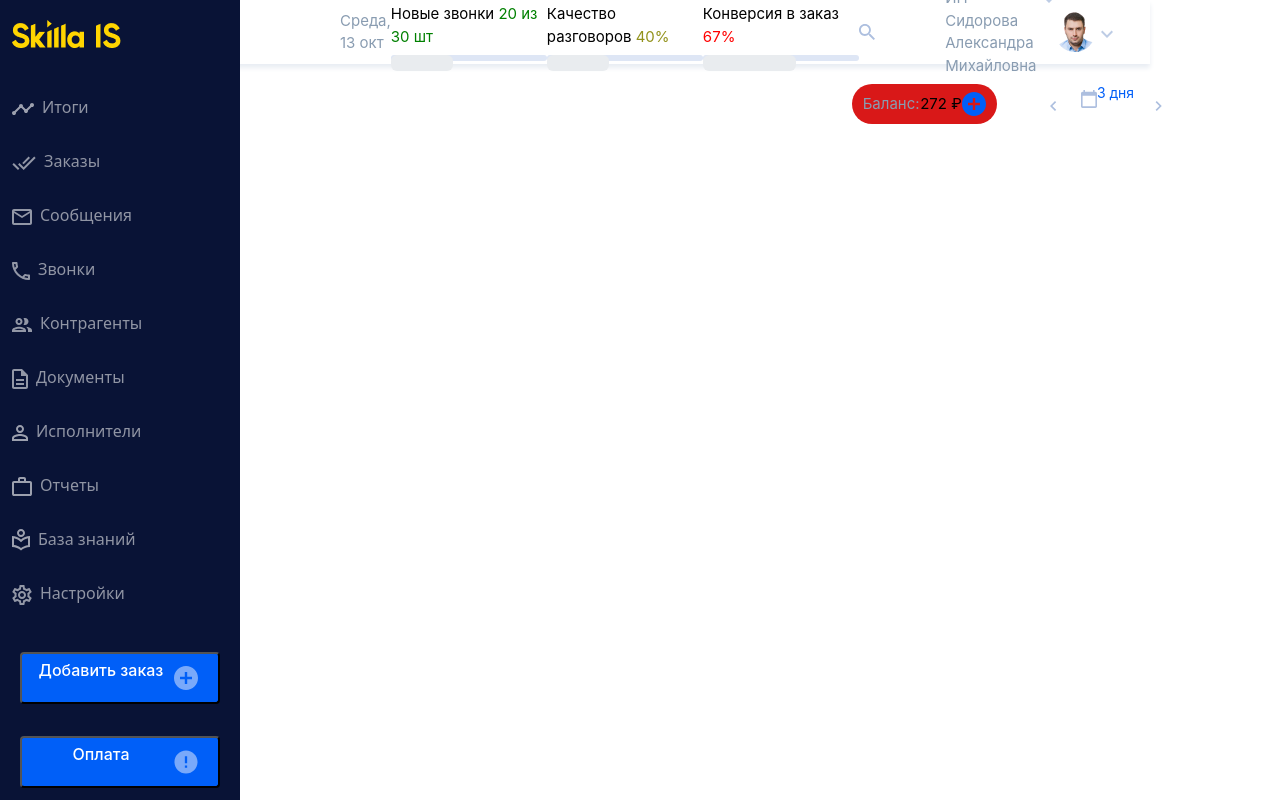
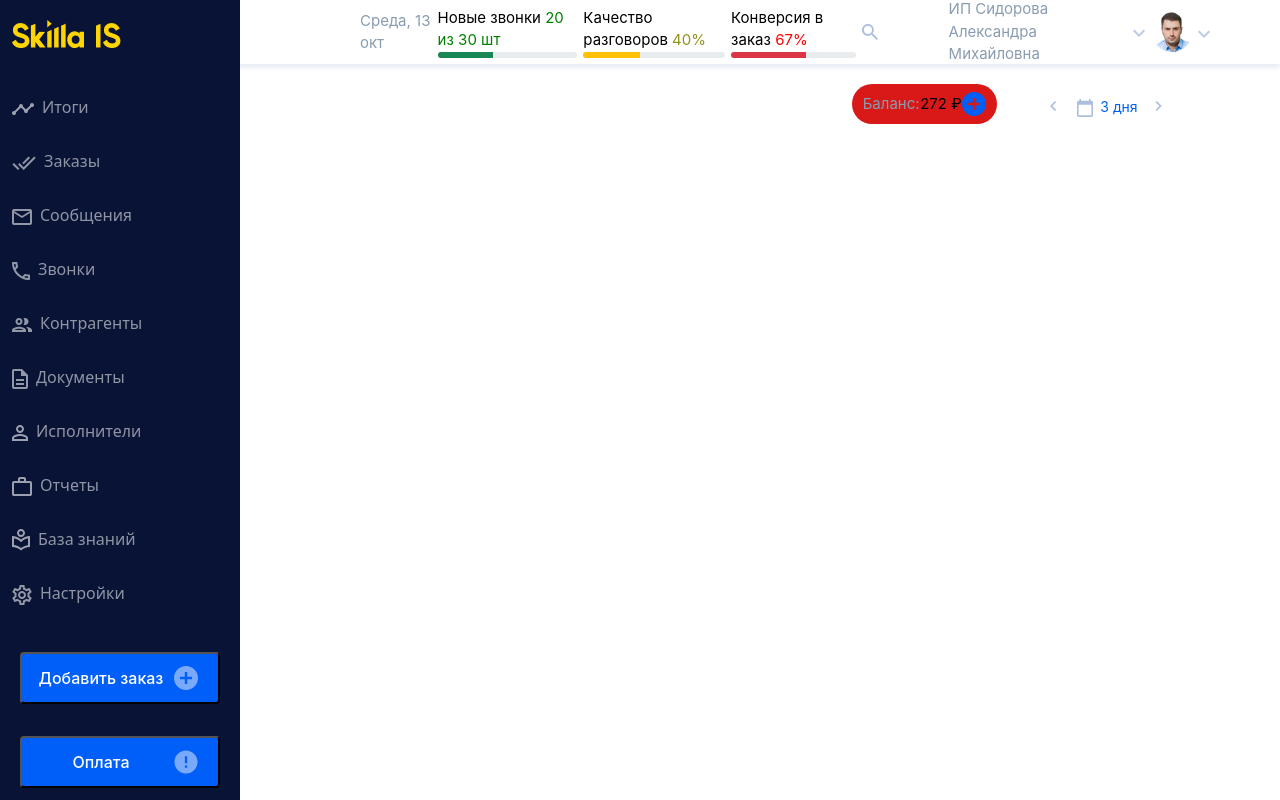
Before and after one commit to Annastaasia/Calls_React, a React (Create React App) app in the folder calls_react/: page / in a window 1280 px wide. Built offline with nearby package versions, Linux system fonts and the light colour scheme.

Commit message:
add bootstrap

```diff
--- a/calls_react/package.json
+++ b/calls_react/package.json
@@ -10,6 +10,7 @@
     "axios": "^1.4.0",
     "bootstrap": "^5.3.0",
     "react": "^18.2.0",
+    "react-bootstrap": "^2.7.4",
     "react-dom": "^18.2.0",
     "react-hook-form": "^7.44.3",
     "react-redux": "^8.0.7",
--- a/calls_react/src/commons/Progress/green.module.scss
+++ b/calls_react/src/commons/Progress/green.module.scss
@@ -1,4 +1,6 @@
 .progress {
   background-color: rgb(71, 173, 34);
   width: 40%;
+  height: 6px;
+  --bs-progress-height: 6px;
 }
--- a/calls_react/src/commons/Progress/progress.scss
+++ b/calls_react/src/commons/Progress/progress.scss
@@ -4,10 +4,24 @@
   height: 6px;
   width: 156px;
   margin-top: 7px;
+  --bs-progress-height: 6px;
 }
 
 .progress {
   border-radius: 12px 0px 0px 12px;
   margin-left: 0;
   height: 6px;
+  background-color: rgb(71, 173, 34);
+  background-color: var(--bs-success-bg);
+  --bs-progress-height: 6px;
+  --bs-progress-bg: rgb(71, 173, 34);
 }
+
+.progress-stacked {
+  border-radius: 12px 0px 0px 12px;
+  margin-left: 0;
+  height: 6px;
+  background-color: rgb(71, 173, 34);
+  --bs-progress-bg: rgb(71, 173, 34);
+  --bs-progress-height: 6px;
+}
--- a/calls_react/src/commons/Progress/red.module.scss
+++ b/calls_react/src/commons/Progress/red.module.scss
@@ -1,4 +1,6 @@
 .progress {
   background-color: rgb(217, 43, 27);
   width: 60%;
+  height: 6px;
+  --bs-progress-height: 6px;
 }
--- a/calls_react/src/commons/Progress/yellow.module.scss
+++ b/calls_react/src/commons/Progress/yellow.module.scss
@@ -1,4 +1,6 @@
 .progress {
   background-color: rgb(204, 207, 4);
   width: 40%;
+  height: 6px;
+  --bs-progress-height: 6px;
 }
--- a/calls_react/src/commons/SidebarButton/sidebarbutton.module.scss
+++ b/calls_react/src/commons/SidebarButton/sidebarbutton.module.scss
@@ -24,4 +24,5 @@
   font-size: 16px;
   color: #ffffff;
   text-align: center;
+  margin-bottom: 0%;
 }
--- a/calls_react/src/components/BalanceDate/BalanceDate.jsx
+++ b/calls_react/src/components/BalanceDate/BalanceDate.jsx
@@ -5,7 +5,7 @@ import { useSelector, useDispatch } from "react-redux";
 import Left from "../../assets/images/left.svg";
 import Right from "../../assets/images/right.svg";
 import Calendar from "../../assets/images/calendar.svg";
-import "bootstrap/dist/css/bootstrap.css";
+import "bootstrap/dist/css/bootstrap.min.css";
 import {
   ButtonDropdown,
   DropdownToggle,
@@ -121,7 +121,6 @@ export default function BalanceDate() {
           }}
           className={styles.button_left}
         >
-          {/* <RewindArrowIcon direction="Left" /> */}
           <img
             src={Left}
             className={styles.logo}
@@ -141,17 +140,7 @@ export default function BalanceDate() {
           toggle={() => setDropdown(!isDropdown)}
         >
           <DropdownToggle color="white" className={styles.dropdownHeader}>
-            {/* <CalendarIcon
-              inlineStyle={{ position: "relative", top: "-7px", left: "-10px" }}
-              hover={isCalendarHover}
-            /> */}
-            <img
-              src={Calendar}
-              className={styles.logo}
-              //   inlineStyle={{ position: "relative", top: "-7px", left: "-10px" }}
-              //   hover={isCalendarHover}
-              alt="logo"
-            ></img>
+            <img src={Calendar} className={styles.logo} alt="calendar"></img>
             <p className={styles.dropdownHeaderText}>
               {ChosenFilter.periodFilterName}
             </p>
@@ -232,7 +221,6 @@ export default function BalanceDate() {
           }}
           className={styles.button_right}
         >
-          {/* <RewindArrowIcon direction="Right" /> */}
           <img
             src={Right}
             className={styles.logo}
--- a/calls_react/src/components/BalanceDate/balancedate.module.scss
+++ b/calls_react/src/components/BalanceDate/balancedate.module.scss
@@ -42,9 +42,9 @@
   outline: none;
   position: absolute;
   display: inline-flex;
-  align-items: center;
+  align-items: flex-start;
   width: 95px;
-  height: 24px;
+  height: 34px;
   left: 10px;
 }
 
@@ -94,7 +94,7 @@
   text-align: right;
   color: #005ff8;
   position: relative;
-  top: -6px;
+  margin-left: 10%;
 }
 
 .dateInput {
@@ -141,3 +141,9 @@ input[type="number"]:focus {
   width: 204px;
   padding: 0;
 }
+
+// .btn-white {
+//   display: inline-flex;
+//   column-gap: 0.4rem;
+//   padding: 0 12px;
+// }
--- a/calls_react/src/components/Header/Header.jsx
+++ b/calls_react/src/components/Header/Header.jsx
@@ -2,11 +2,13 @@ import styles from "./header.module.scss";
 import SearchIcon from "../../assets/images/search.svg";
 import Vectordown from "../../assets/SVG/Vectordown.jsx";
 import UserPhoto from "../../assets/images/userfoto.png";
-import Progress from "../../commons/Progress/Progress.jsx";
-import "../../commons/Progress/progress.scss";
-import red from "../../commons/Progress/red.module.scss";
-import yellow from "../../commons/Progress/yellow.module.scss";
-import green from "../../commons/Progress/green.module.scss";
+// import Progress from "../../commons/Progress/Progress.jsx";
+// import "../../commons/Progress/progress.scss";
+// import red from "../../commons/Progress/red.module.scss";
+// import yellow from "../../commons/Progress/yellow.module.scss";
+// import green from "../../commons/Progress/green.module.scss";
+import { ProgressBar } from "react-bootstrap";
+import "bootstrap/dist/css/bootstrap.min.css";
 
 export default function Header() {
   return (
@@ -16,19 +18,36 @@ export default function Header() {
         <div className={styles.blackText}>
           Новые звонки <span className={styles.greenText}>20 из 30 шт</span>
         </div>
-        <Progress theme={green} />
+        {/* <Progress theme={green} /> */}
+        <div className={styles.progress}>
+          <ProgressBar
+            variant="success"
+            now={40}
+            style={{ height: 6, borderRadius: 20 }}
+          />
+        </div>
       </div>
       <div className={styles.date}>
         <div className={styles.blackText}>
           Качество разговоров <span className={styles.yellowText}>40%</span>
         </div>
-        <Progress theme={yellow} />
+        <ProgressBar
+          variant="warning"
+          now={40}
+          style={{ height: 6, borderRadius: 20 }}
+        />
+        {/* <Progress theme={yellow} /> */}
       </div>
       <div className={styles.date}>
         <div className={styles.blackText}>
           Конверсия в заказ <span className={styles.redText}>67%</span>
         </div>
-        <Progress theme={red} />
+        <ProgressBar
+          variant="danger"
+          now={60}
+          style={{ height: 6, borderRadius: 20 }}
+        />
+        {/* <Progress theme={red} /> */}
       </div>
 
       <div className={styles.greyText}>
--- a/calls_react/src/components/Header/header.module.scss
+++ b/calls_react/src/components/Header/header.module.scss
@@ -1,22 +1,23 @@
 .header {
   position: absolute;
   height: 64px;
-  width: calc(100% - 350px);
+  width: calc(100% - 220px);
   left: 220px;
   top: 0px;
   background: #ffffff;
-
-  padding: 0 120px 0 120px;
+  padding: 0 70px 0 140px;
   box-shadow: 0px 4px 5px #e9edf3;
   display: flex;
   flex-direction: row;
   align-items: center;
   justify-content: space-between;
+  column-gap: 0.4rem;
 }
 
 .greyText {
   display: flex;
   flex-direction: row;
+  align-items: center;
   column-gap: 0.4rem;
   font-family: "SF Pro Display";
   font-style: normal;
@@ -73,3 +74,7 @@
   align-items: center;
   column-gap: 0.4rem;
 }
+
+.progress {
+  height: 6px;
+}
```
Also changed, not shown: 1 other file (tests, documents, lock files or other folders).
